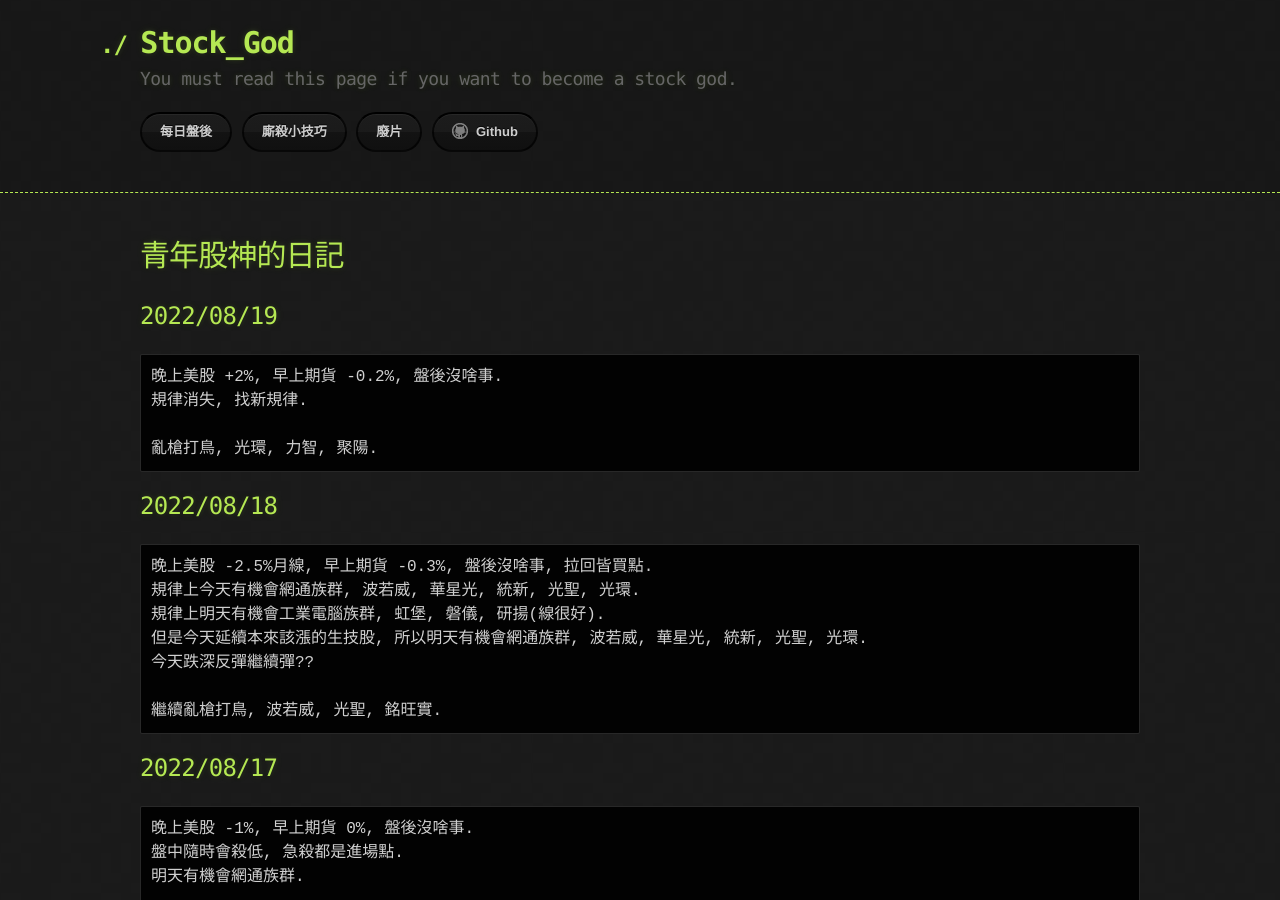
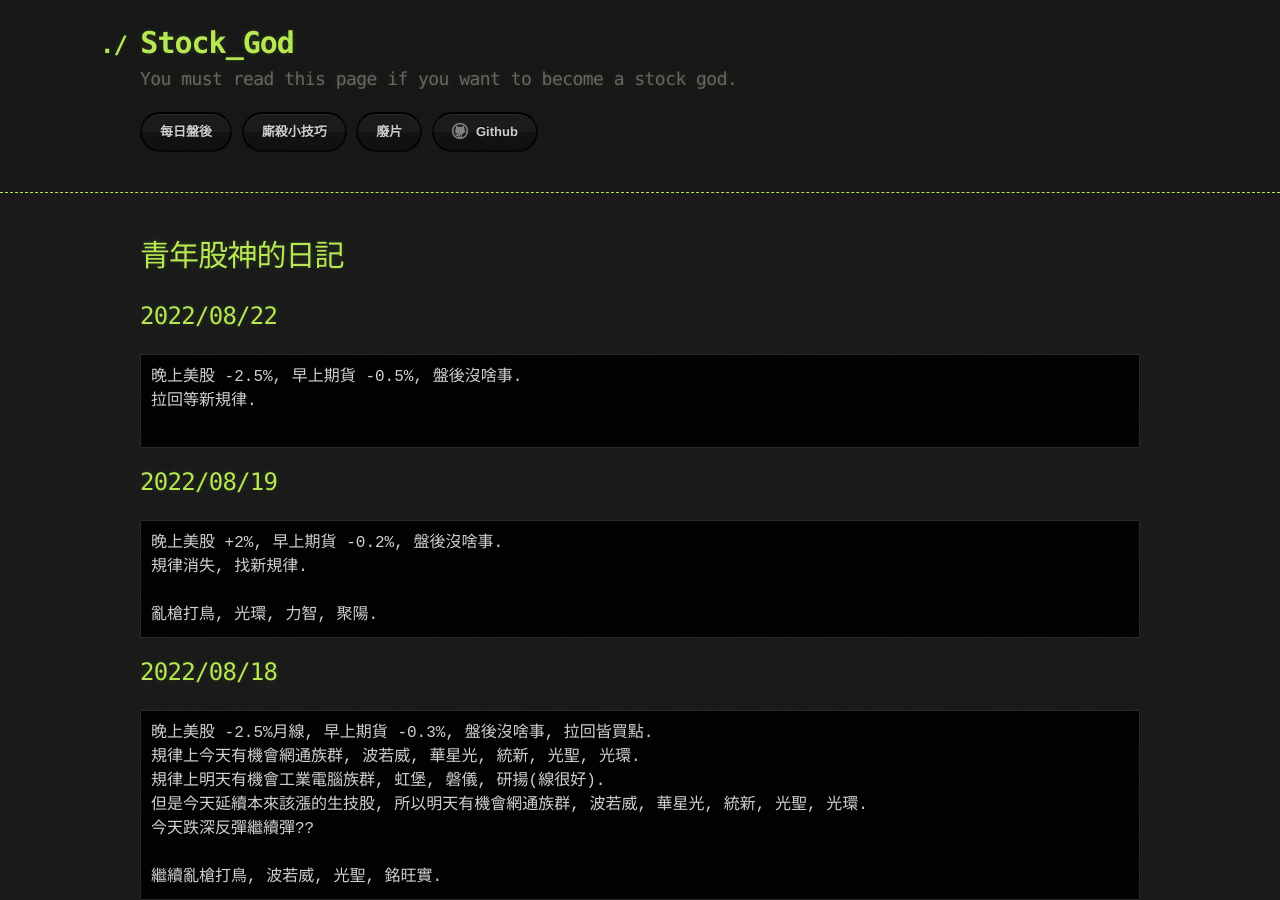
Before and after one commit to lepg5487/Stock_God, a Jekyll site: the page built from index.md, in a window 1280 px wide and 900 px high. Built offline with Jekyll 4.4.1, drawn with Linux system fonts in a browser that asks for light colours; our own code applies the rules of GitHub Pages for plain Markdown files.

Commit message:
Update index.md

````diff
--- a/index.md
+++ b/index.md
@@ -3,6 +3,13 @@ layout: testlayouts
 ---
 
 # 青年股神的日記
+
+## 2022/08/22
+```
+晚上美股 -2.5%, 早上期貨 -0.5%, 盤後沒啥事.
+拉回等新規律.
+
+```
 
 ## 2022/08/19
 ```
````
